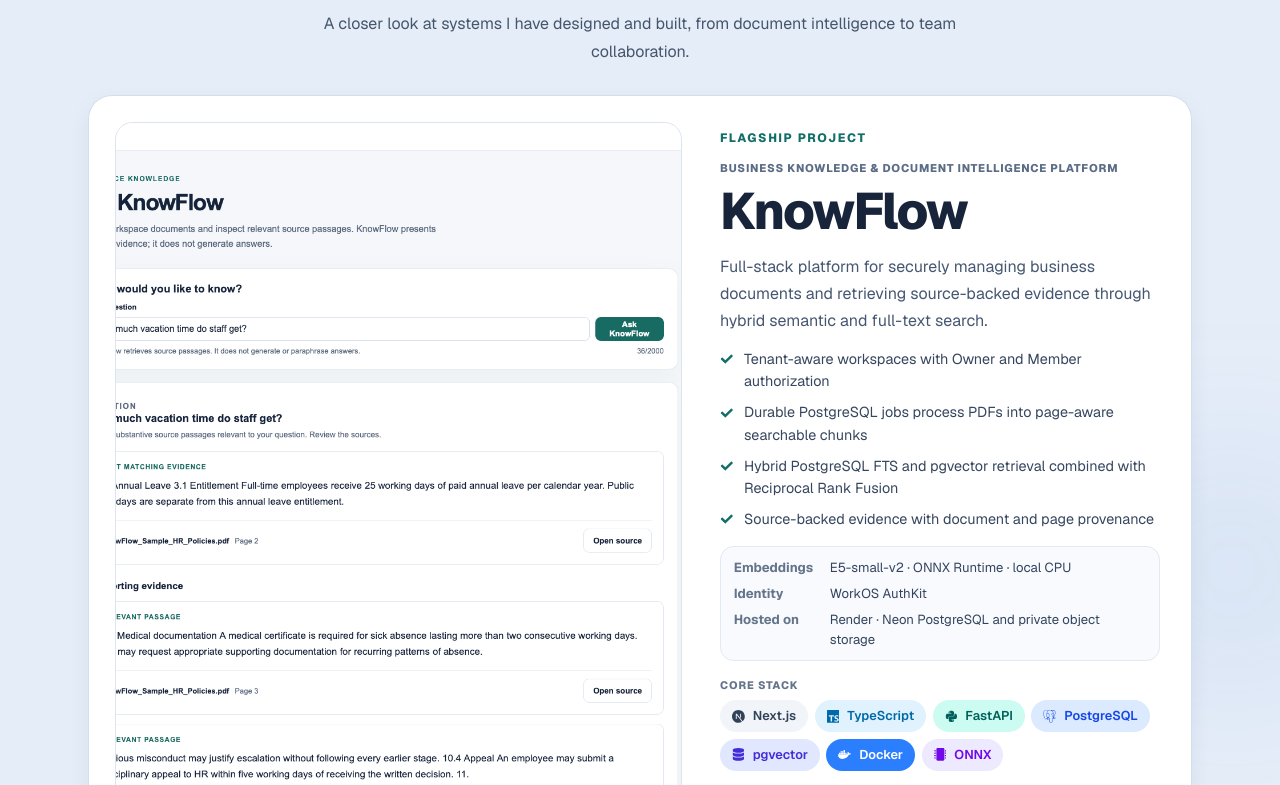
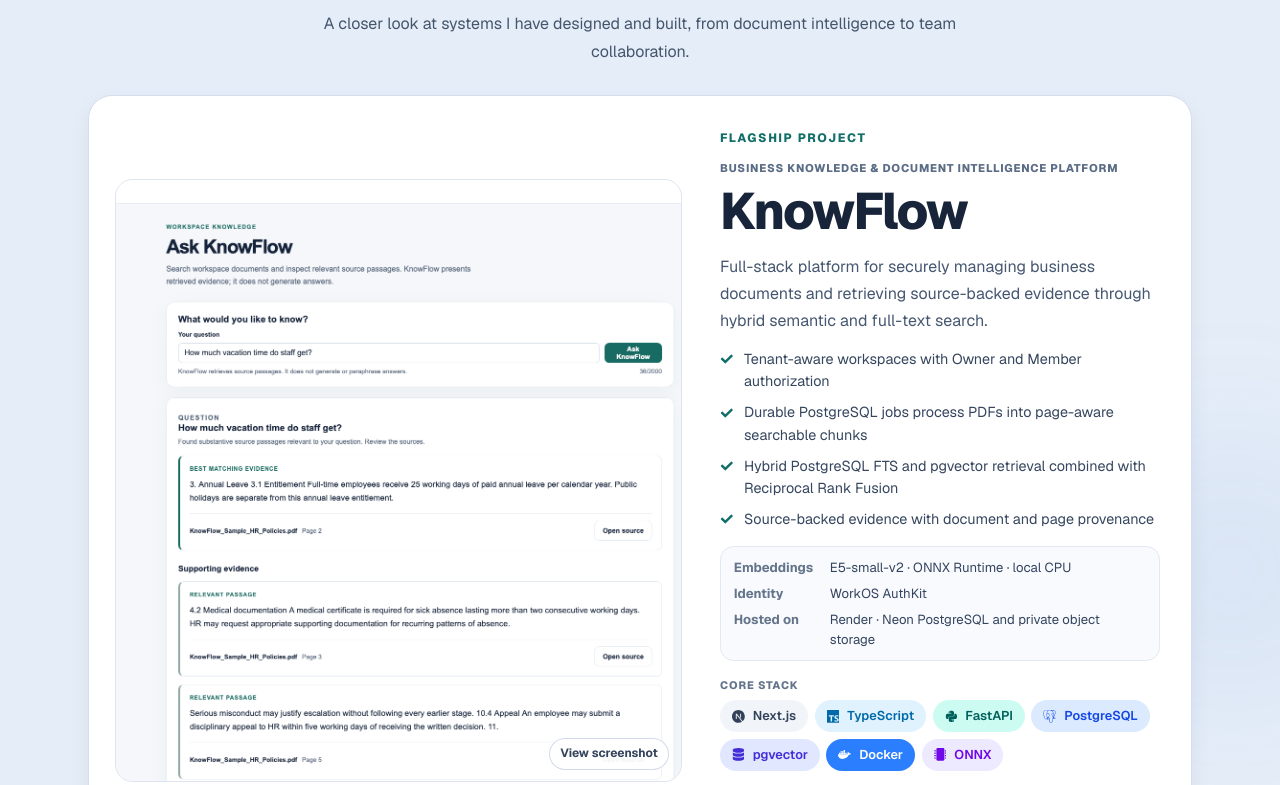
Before and after one commit to iangonsalves/portfolio-website, a Next.js app in the folder portfolio/: page / in a window 1280 px wide. Shown: the part 715-1500 px from the top of the page. Built offline with nearby package versions, Linux system fonts and the light colour scheme.

Commit message:
Refine featured screenshot crop

```diff
--- a/portfolio/src/app/globals.css
+++ b/portfolio/src/app/globals.css
@@ -327,15 +327,14 @@
 }
 
 .featured-project-image-trigger {
-  align-self: stretch;
-  height: 100%;
+  align-self: center;
   min-height: 22rem;
-  aspect-ratio: auto;
+  aspect-ratio: 0.94;
 }
 
 .featured-project-image {
   object-fit: cover;
-  object-position: 60% 48%;
+  object-position: 55% 48%;
   transition: filter 220ms ease;
 }
 
```
